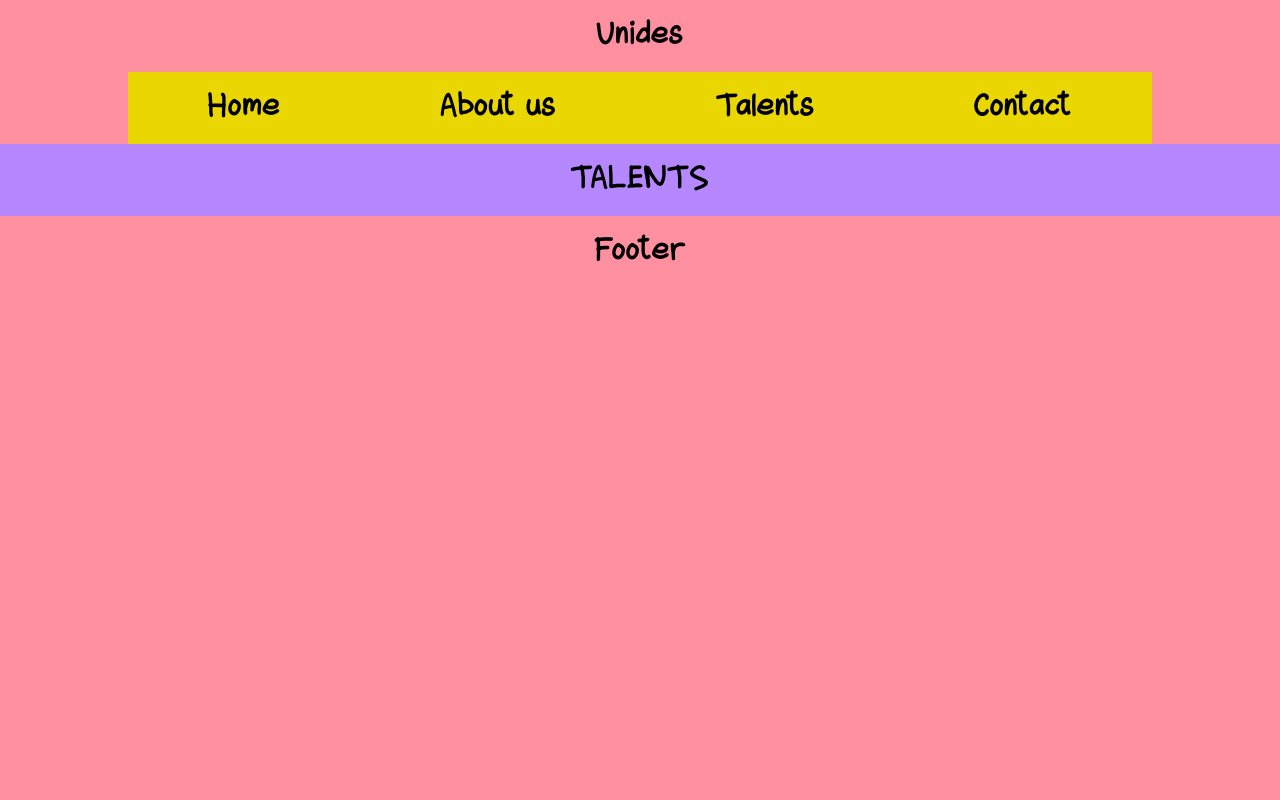
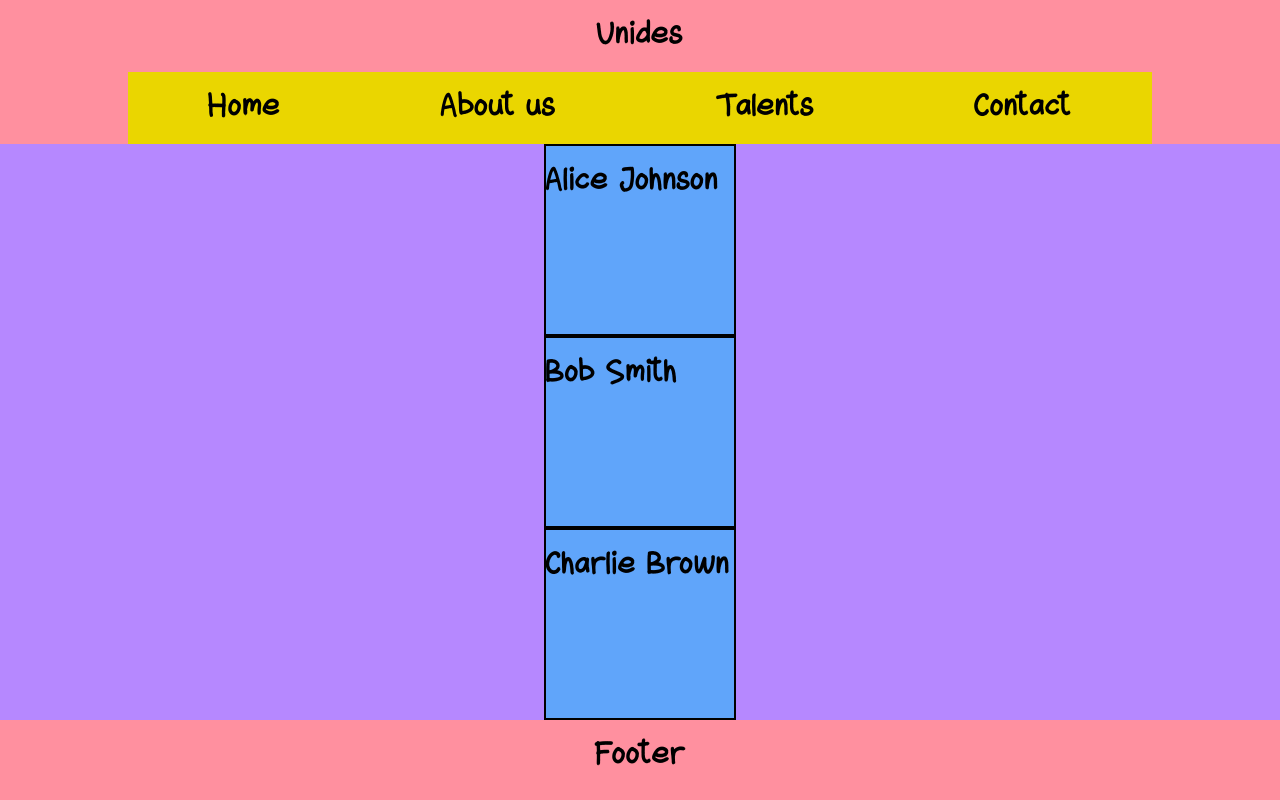
Before and after one commit to unides-agency/website, a Next.js app: page /talents in a window 1280 px wide. Built offline with nearby package versions, Linux system fonts and the light colour scheme.

Commit message:
dynamic routing for talents

```diff
--- /dev/null
+++ b/src/app/talents/[id]/page.tsx
@@ -0,0 +1,23 @@
+"use client";
+import { useParams, useRouter } from "next/navigation";
+import data from "@/data/talents.json";
+
+export default function TalentPage() {
+  const talents = data;
+  const { id } = useParams();
+  const router = useRouter();
+
+  const talent = talents.find((talent) => talent.id === id);
+
+  if (!talent) {
+    router.push("/");
+    return;
+  }
+
+  return (
+    <main className="bg-orange-500">
+      <h2>Artist Name: {talent.name}</h2>
+      <p>Age: {talent.age}</p>
+    </main>
+  );
+}
--- a/src/app/talents/page.tsx
+++ b/src/app/talents/page.tsx
@@ -1,5 +1,21 @@
+import data from "@/data/talents.json";
+import Link from "next/link";
+
 export default function Talents() {
+  const talents = data;
+  console.log("🚀  talents:", talents);
+
   return (
-    <main className="w-full flex justify-center items-center bg-secondary">TALENTS</main>
+    <main className="w-full flex justify-center items-center bg-secondary">
+      <ul>
+        {talents.map((talent) => (
+          <li key={talent.id}>
+            <Link href={`talents/${talent.id.toString()}`}>
+              <div className="bg-blue-400 w-16 h-16 border-2 border-black">{talent.name}</div>
+            </Link>
+          </li>
+        ))}
+      </ul>
+    </main>
   );
 }
--- /dev/null
+++ b/src/data/talents.json
@@ -0,0 +1,17 @@
+[
+  {
+    "id": "1",
+    "name": "Alice Johnson",
+    "age": 28
+  },
+  {
+    "id": "2",
+    "name": "Bob Smith",
+    "age": 34
+  },
+  {
+    "id": "3",
+    "name": "Charlie Brown",
+    "age": 22
+  }
+]
```
